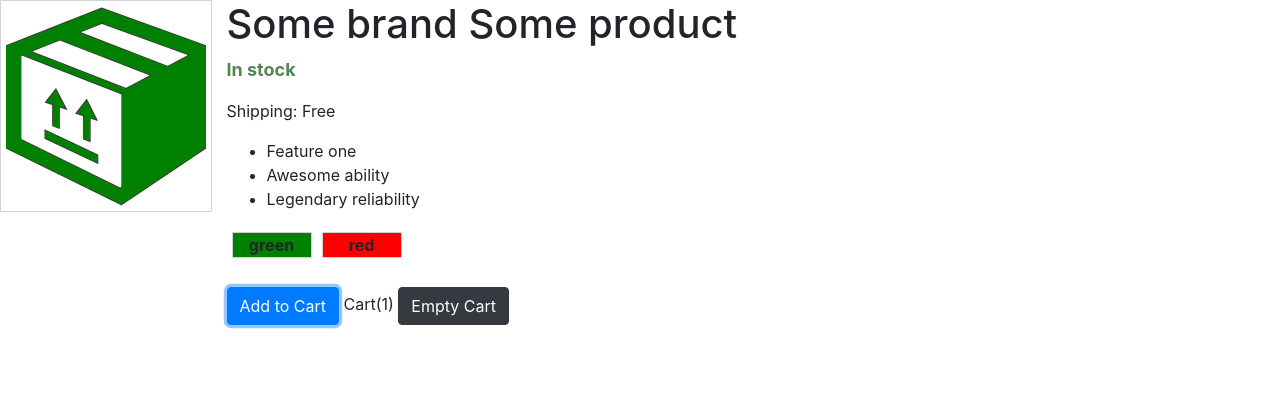
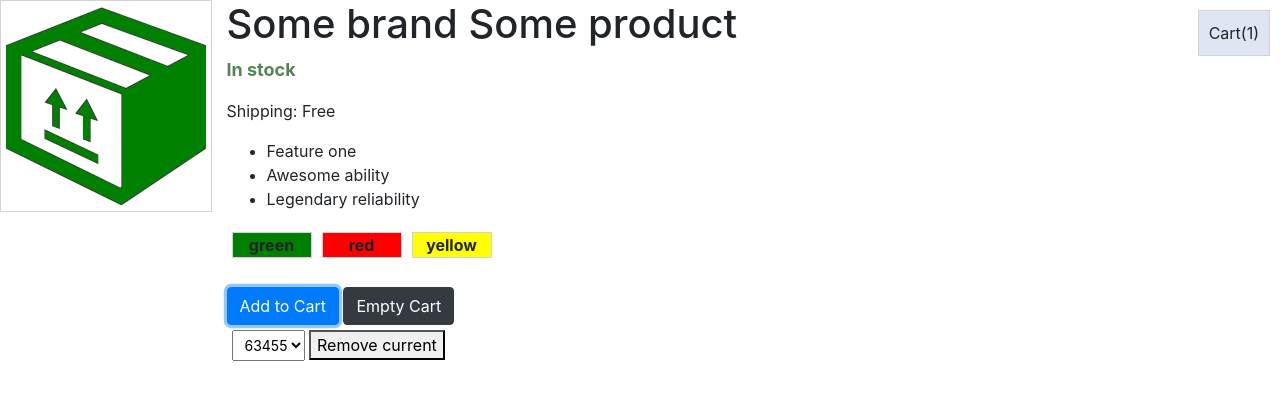
Before and after one commit to trueklimandr/learnvuejs, a plain HTML site: page public/index.html in a window 1280 px wide. Both pictures are taken after a click on the button "Add to Cart". Drawn offline with nearby package versions, Linux system fonts and the light colour scheme.

Commit message:
#3 learning Vue.js https://www.vuemastery.com/courses/intro-to-vue-js added a button that removes the product

```diff
--- a/public/css/app.css
+++ b/public/css/app.css
@@ -42,3 +42,20 @@
     width: 5em;
     text-align: center;
 }
+
+.cart {
+    border: 1px solid lightgray;
+    float: right;
+    background-color: #dee6f3;
+    margin: 10px;
+    padding: 10px;
+    height: fit-content;
+}
+
+.cart p {
+    margin-bottom: 0;
+}
+
+.remove-from-cart {
+    margin: 5px;
+}
--- a/public/index.html
+++ b/public/index.html
@@ -17,7 +17,15 @@
 </head>
 <body>
 <div id="app">
-    <product :premium="premium" :details="details"></product>
+    <div class="cart">
+        <p>Cart({{ cart.length }})</p>
+    </div>
+    <product :premium="premium"
+             :details="details"
+             :cart="cart"
+             @add-to-cart="addToCart"
+             @empty-cart="emptyCart"
+             @delete-current="deleteCurrent"></product>
 </div>
 
 <script src="https://code.jquery.com/jquery-3.3.1.slim.min.js" integrity="sha384-q8i/X+965DzO0rT7abK41JStQIAqVgRVzpbzo5smXKp4YfRvH+8abtTE1Pi6jizo" crossorigin="anonymous"></script>
--- a/public/js/app.js
+++ b/public/js/app.js
@@ -5,6 +5,10 @@ var product = {
             required: true,
         },
         details: {
+            type: Array,
+            required: true,
+        },
+        cart: {
             type: Array,
             required: true,
         },
@@ -37,11 +41,9 @@ var product = {
         '\n' +
         '            <button @click="addToCart" class="btn btn-primary"  :disabled="!productCount>0">Add to Cart</button>\n' +
         '\n' +
-        '            <div class="cart">\n' +
-        '                <p>Cart({{ cart }})</p>\n' +
-        '            </div>\n' +
-        '\n' +
         '            <button @click="emptyCart()" class="btn btn-dark">Empty Cart</button>\n' +
+        '            <br>' +
+        '            <remove-from-cart :cart="cart" @delete-current="deleteCurrent"></remove-from-cart>' +
         '        </div>\n' +
         '    </div>',
     data() {
@@ -65,22 +67,30 @@ var product = {
                         image: "images/product-red.png",
                         count: 0,
                     },
+                    {
+                        id: 63457,
+                        color: "yellow",
+                        image: "images/product-yellow.png",
+                        count: 2,
+                    },
                 ],
             },
-            cart: 0,
         };
     },
     methods: {
         addToCart: function () {
-            this.cart++;
+            this.$emit('add-to-cart', this.product.variants[this.product.selectedVariant].id);
         },
         updateProduct: function (variantIndex) {
             this.product.selectedVariant = variantIndex;
             this.product.image = this.product.variants[variantIndex].image;
         },
         emptyCart: function () {
-            this.cart = 0;
-        }
+            this.$emit('empty-cart');
+        },
+        deleteCurrent: function (currentRemove) {
+            this.$emit('delete-current', currentRemove);
+        },
     },
     computed: {
         title() {
@@ -115,13 +125,54 @@ Vue.component('product-details', {
         '</div>',
 });
 
+Vue.component('remove-from-cart', {
+    props: {
+        cart: {
+            type: Array,
+            required: true,
+        },
+    },
+    template: '<div class="remove-from-cart" v-show="cart.length">' +
+        '            <select class="custom-select-sm" name="cartProductId">' +
+        '               <option v-for="cartProductId in cart" ' +
+        '                       :value="cartProductId">{{ cartProductId }}</option>' +
+        '            </select>\n' +
+        '            <button type="button" @click="deleteCurrent">Remove current</button>' +
+        '</div>',
+    methods: {
+        setCurrentRemove: function (event) {
+            this.currentRemove = event.srcElement.value;
+        },
+        deleteCurrent: function (event) {
+            this.$emit('delete-current', $(event.srcElement).prev().val());
+        },
+    },
+    data() {
+        return {
+            currentRemove: 0,
+        };
+    },
+});
+
 var app = new Vue({
     el: "#app",
     data: {
         premium: true,
         details: ["Feature one", "Awesome ability", "Legendary reliability"],
+        cart: [],
     },
     components: {
         'product': product,
     },
+    methods: {
+        addToCart: function (id) {
+            this.cart.push(id);
+        },
+        emptyCart: function () {
+            this.cart = [];
+        },
+        deleteCurrent: function (currentRemove) {
+            this.cart = this.cart.filter(item => item != currentRemove);
+        },
+    },
 });
```
Also changed, not shown: public/images/product-yellow.png (added).
